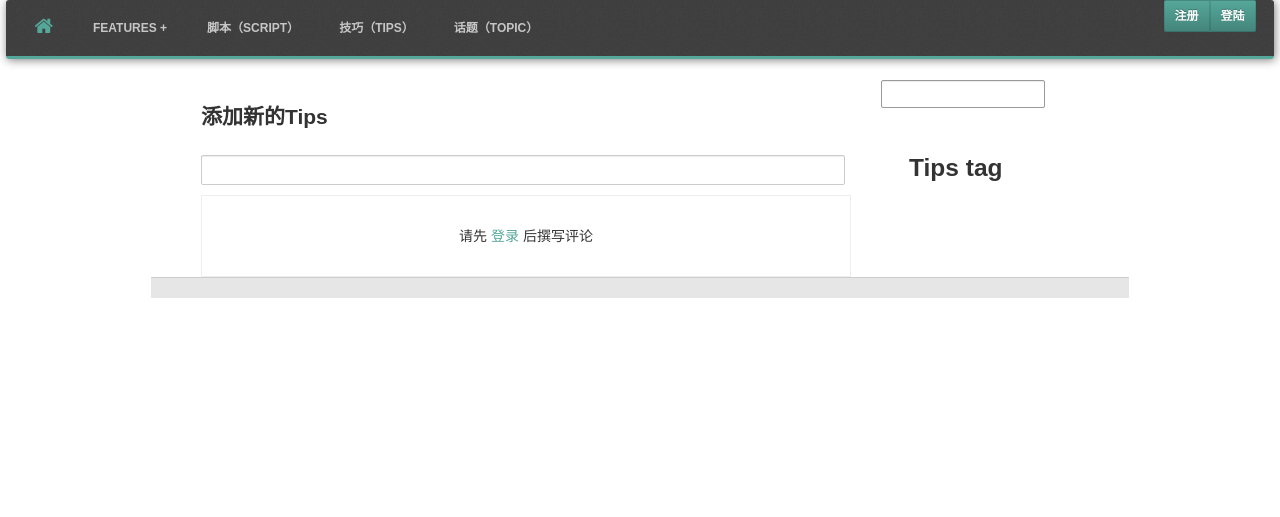
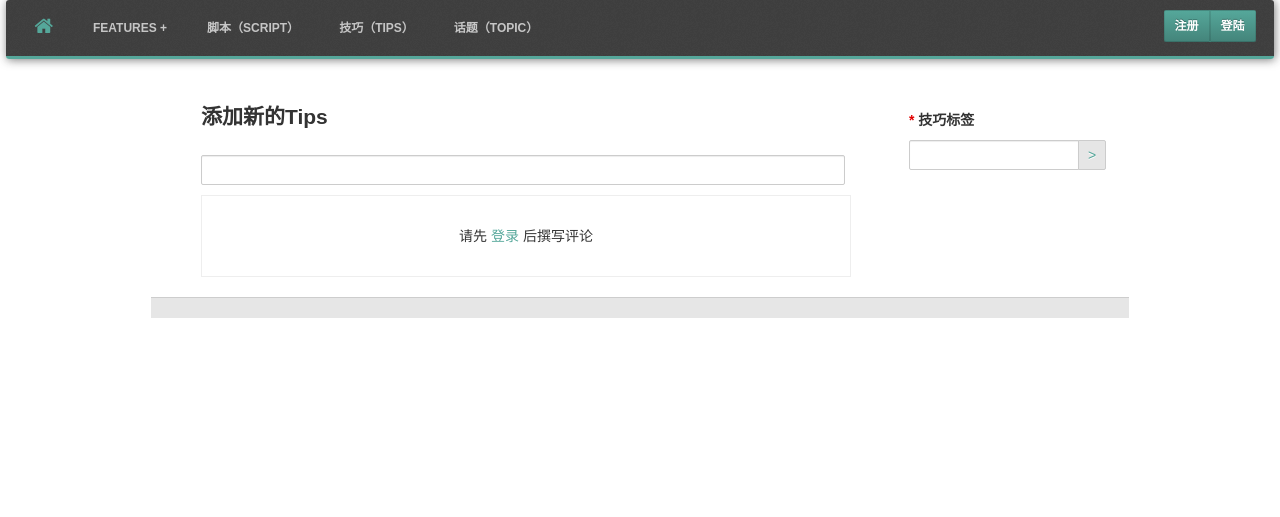
Before and after one commit to foursking/openvim, a CodeIgniter app: page /tips/post/204 in a window 1280 px wide. Shown: the top 517 px of the page. Run offline with CodeIgniter, Linux system fonts and the light colour scheme; data comes from the database, SQL or seed files in the repository; some web fonts are replaced.

Commit message:
增加append tips

```diff
--- a/application/controllers/tips.php
+++ b/application/controllers/tips.php
@@ -178,6 +178,26 @@ class Tips extends CI_Controller
     {
         $this->load->view('header_view');
         $this->load->view('footer_view');
+
+        if (!$this->input->post())
+        {
+            return false;
+        }
+
+        $tips_id = $this->tips_model->append_tips($this->input->post());
+
+        if($tips_id)
+        {
+            //添加激活邮件url
+            $Ram = $this->input->post();
+            $Ram['tipsId'] = $user_id;
+            $user_uuid = $this->tips_model->append_tips($Ram);
+
+        }
+
+
+
+
     }
 
     public function show_tag()
--- a/application/models/tips_model.php
+++ b/application/models/tips_model.php
@@ -263,10 +263,21 @@ class Tips_model extends CI_Model {
     }
 
 
+    public function append_tips( $data )
+    {
+          $insert_data = array(
+            'tipsUid'     => 1,
+            'tipsTitle'    => $data['tips_title'],
+            'tipsContent' => $data['tips_content'],
+            'tipsCtime' => date(),
+            'tipsUtime' => date(),
+        );
 
 
+        $this->db->insert($this->_tables['user'] , $insert_data);
 
-
+        return $this->db->insert_id();
+    }
 
 
 }
--- a/application/views/header_view.php
+++ b/application/views/header_view.php
@@ -83,7 +83,7 @@ text-transform: uppercase;
         <a class="btn btn-navbar pull-left" data-toggle="collapse" data-target=".nav-collapse"> <span class="icon-bar"></span> <span class="icon-bar"></span> <span class="icon-bar"></span> <span class="icon-bar"></span> </a>
 
         <!--user menu-->
-        <ul class="nav pull-right" style="margin-right:10px;">
+        <ul class="nav pull-right" style="margin:10px 10px 0 0;">
         <?php if(!$this->session->userdata('is_login')){?>
         <li><a href="<?php echo site_url('user/register')?>" class="btn btn-primary signup">注册</a></li>
           <li> <a href="<?php echo site_url('user/login')?>" class="btn btn-primary login" id="login-drop">登陆</a></li>
--- a/application/views/tips_append_view.php
+++ b/application/views/tips_append_view.php
@@ -64,19 +64,50 @@ table { border-collapse: collapse; border-spacing: 0; }
 
 
 #tips-tag, .tips-tag-new, .newtagtitle{ cursor:default; line-height:18px; }
-.common-search-list{margin:0 0 10px 0;}
+#tips-tag .common-search-list{margin:0}
 
-.common-search-list li{padding:0px;height:32px;line-height:32px;cursor:pointer;list-style-type:none;width:100%}
+#tips-tag .common-search-list li{font-size:14px;padding:0px;height:32px;line-height:32px;cursor:pointer;list-style-type:none;width:90%}
 
+a.tag{display: inline-block;
+background: #FFF;
+border: 1px solid #e6e6e6;
+padding: 0 8px;
+height: 24px;
+line-height: 24px;
+max-width: 160px;
+overflow: hidden;
+color: #666;
+}
+a.tag:hover{
+border-color: #BBB;
+color: #999;
+text-decoration: none;
+}
+.i-cancel {
+display: inline-block;
+width: 16px;
+height: 16px;
+text-align: left;
+text-indent: -9999px;
+background: transparent url(<?php echo base_url("public/img/action.png")?>) no-repeat 0 -16px;
+}
+
+.i-cancel:hover{background-position:0 -32px;}
+.show-pop-tag{margin:0;padding:0;list-style-type:none}
+.show-pop-tag li{margin:8px 0 8px 0;}
+
+.required:before { content: '* '; color: #e20000; }
  </style>
         </div>
+
+    <form action="http://dev.openvim.com/tips/append" method="post" accept-charset="utf-8">
         <div class="row">
 
             <!--Main Content-->
             <div class="span-tips-main blog-post">
                 <div class="media-body" style="padding:0 0 0 50px">
                         <h2>添加新的Tips</h2>
-                <div><input type="text" class="input-xlarge text-input" /></div>
+                <div><input type="text" name="tips_title" class="input-xlarge text-input" /></div>
                   <?php if(!$this->session->userdata('is_login')){?>
 
                     <div class="wmd-panel">
@@ -84,45 +115,49 @@ table { border-collapse: collapse; border-spacing: 0; }
                     </div>
 
                  <?php }else{?>
-<?php echo form_open('tips/comments' , array('id'=>'register-welcome-form'))?>
                     <div class="wmd-panel">
                         <div id="wmd-button-bar"></div>
-                        <textarea class="wmd-input" id="wmd-input" autocomplete="off" spellcheck="false" name="content" style="width:630px;height: 200px;"></textarea>
+                        <textarea class="wmd-input" id="wmd-input" autocomplete="off" spellcheck="false" name="tips_content" style="width:630px;height: 200px;"></textarea>
                     </div>
                   <div class="form-action">
-<button class="btn btn-large btn-primary" type="submit" style="font-size:15px;">提交评论</button>
-<input type="hidden" name="tips_id" value="<?php echo $tips_detail['tipsId'];?>" />
+<button class="btn btn-large btn-primary disabled" disabled="disabled" type="submit" style="font-size:15px;">添加Tips</button>
 </div>
 
+</form>
                     <div class="wmd-panel">
                     <div id="wmd-preview" class="wmd-panel wmd-preview"></div>
                     </div>
                 <?php }?>
-                 <div>
+                </div>
         </div>
 
-                <input type="hidden" name="tips_id" value="<?php echo $tips_detail['tipsId'];?>" />
+      <div class="span-tips-sidebar sidebar sidebar-right">
 
-                </form>
+        <div class="inner">
+          <div class="block">
+            <h5 class="required">技巧标签</h5>
+
+<!-- Modal -->
+<div id="myModal" class="modal hide fade" tabindex="-1" role="dialog" aria-labelledby="myModalLabel" aria-hidden="true">
+  <div class="modal-header">
+    <button type="button" class="close" data-dismiss="modal" aria-hidden="true">×</button>
+    <h3 id="myModalLabel">Modal header</h3>
+  </div>
+  <div class="modal-body">
+    <p>One fine body…</p>
+  </div>
+  <div class="modal-footer">
+    <button class="btn" data-dismiss="modal" aria-hidden="true">关闭</button>
+    <button class="btn btn-primary">添加</button>
   </div>
 </div>
-   <!--Sidebar-->
-<style>
+             <ul class="show-pop-tag">
+            </ul>
+            <div class="input-append">
+            <input id="tag-press" class="span2"  size="16" type="text">
+            <a href="#"><span class="add-on"> > </span> </a>
+          </div>
 
-
-
-</style>
-      <div class="span-tips-sidebar sidebar sidebar-right">
-
-    <input id="tag-press" type="text" value="" style="width:150px; height:18px; line-height:18px; border:1px solid #999;">
-        <div class="inner">
-          <div class="block">
-            <h3>Tips tag</h3>
-            <div class="input-append">
-         <!--   <input class="span2" id="appendInput" size="16" type="text">
-            <a href="#"><span class="add-on"> > </span> </a> -->
-
-          </div>
           <div class="block">
           </div>
           <div class="block">  </div>
@@ -131,6 +166,8 @@ table { border-collapse: collapse; border-spacing: 0; }
     </div>
   </div>
 </div>
+
+
 <div id="content-below" class="wrapper">
 
 </div>
@@ -143,6 +180,7 @@ var can1press = false;
 var tagafter;
 var tagbefor;
 var presstag;
+var canappendtag = true;
 $(document).ready(function(){
     $("#tag-press").focus(function(){ //文本框获得焦点，插入tag提示层
         $("#tips-tag").remove();
@@ -159,6 +197,7 @@ $(document).ready(function(){
         }
     });
     $("#tag-press").keyup(function(){ //文本框输入文字时，显示tag提示层和常用tag
+        canappendtag = true;
         var press = $("#tag-press").val();
         if (press!="" || press!=null){
             var tagtxt = "";
@@ -173,25 +212,23 @@ $(document).ready(function(){
                     },
             });
 
-		//var tagvar = new Array("@163.com","@126.com","@yahoo.com","@qq.com","@sina.com","@gmail.com","@hotmail.com","@foxmail.com");
             var tagvar = presstag.tag;
             totalid = tagvar.length;
-			var tagmy = "<div class='tips-tag-new' style='width:170px; color:#6B6B6B; overflow:hidden;'><font color='#D33022'>" + press + "</font></div>";
             var tagtxt = "<ul class='common-search-list' style='display:block'>";
             if(totalid){
                 for(var i=0; i<tagvar.length; i++) {
-				    tagtxt += "<li class='tips-tag-new' style='padding:0 0 0 7px;'>" + tagvar[i] .tagsName+ "</li>"
+                    tagtxt += "<li class='tips-tag-new' style='padding:0 0 0 7px;' id='" + tagvar[i].tagsId + "'>" + tagvar[i] .tagsName+ "</li>";
                 }
             }
             else{
-                tagtxt += "<li class='tips-tag-new' style='padding:0 0 0 7px'>添加:"+ presstag.press +"</li>";
-
+                tagtxt += "<a href='#myModal' data-toggle='modal'><li class='tips-tag-new' style='padding:0 0 0 7px'>添加:"+ presstag.press +"</li></a>";
+                canappendtag = false;
             }
             tagtxt += "</ul>";
             $("#tips-tag").html(tagtxt);
             if($("#tips-tag").html()){//判断#tips-tag 中有没有内容
                 $("#tips-tag").css("display","block");
-				 $(".tips-tag-new").css("width",$("#tips-tag").width());
+                $(".tips-tag-new").css("width",$("#tips-tag").width()-7);
                 can1press = true;
             } else {
                 $("#tips-tag").css("display","none");
@@ -220,10 +257,38 @@ $(document).ready(function(){
                 nowid = $(this).index();
             }).live("click",function(){ //鼠标点击tag时，文本框内容替换成该条tag，并删除提示层
                 var newhtml = $(this).html();
+                var tagid = $(this).attr('id');
                 newhtml = newhtml.replace(/<.*?>/g,"");
-        $("#tag-press").val(newhtml);
+
+                $(".show-pop-tag li").each(function(e){
+                    if(newhtml == $(this).find(".tag").html()){
+                        $(this).find(".tag").css("color" , "red");
+                        canappendtag = false;
+                    }
+
+                });
+
+                if(canappendtag){
+                    $(".show-pop-tag").append('<li class="attachend"><a href="#" class="tag">' + newhtml + '</a> <a href="#" class="i-cancel" title="删除">✖</a><input type="hidden" name="tags[]" value="'+ tagid + '"></li>');
+                    $("#tag-press").val("");
                     $("#tips-tag").remove();
-    })
+
+                    if($(".show-pop-tag li").length >= 5){
+                        $("#tag-press").attr("disabled",true);
+                    }
+                }else{
+                    $("#tag-press").val("");
+
+
+                }
+
+            }).live("mouseout" , function(){
+                $(".tips-tag-new").css("background" , "#FFF");
+            });
+
+
+
+
     $(document).bind("keydown",function(e)
                     {
                         if(can1press){
@@ -266,13 +331,27 @@ $(document).ready(function(){
                         }
                     })
 })
-//检查tag邮箱
-function istag(str){
-    if(str.indexOf("@") > 0)
-    {
-        return true;
-    } else {
-        return false;
+
+$('.i-cancel').live('click', function(e) {
+    $(this).parent().remove();
+    if($(".show-pop-tag li").length < 5){
+        $("#tag-press").attr('disabled' , false);
+        $("#tag-press").focus();
     }
+});
+
+$(document).bind("click keydown keyup",function(e){
+
+  if($(".show-pop-tag li").length < 1 || $("input[name=tips_title]").val() == '' || $("textarea[name=tips_content]").val() == ""){
+        $("button[type=submit]").addClass("disabled").attr("disabled",true);
+    }else{
+        $("button[type=submit]").removeClass("disabled").attr("disabled",false);
     }
+
+
+});
+
+
+
+
 </script>
```
Also changed, not shown: public/img/action.png (added). Lines whose indentation alone changed are shown as unchanged.
